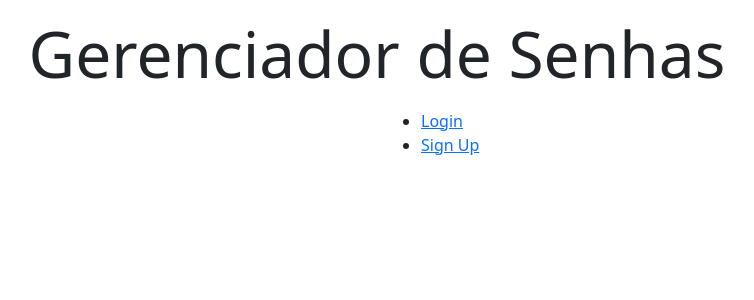
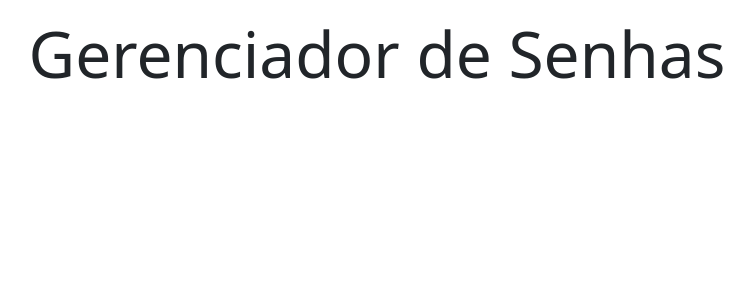
Before and after one commit to joaopalmeidao/password_manager_app, a Flask app: page /home in a window 1280 px wide. Shown: the part 56-356 px from the top of the page, without its empty margins (263-1017 px from the left). Run offline with Flask 2, Linux system fonts and the light colour scheme; data that the repository does not hold is empty.

Commit message:
removendo

```diff
--- a/module/auth.py
+++ b/module/auth.py
@@ -19,7 +19,6 @@ def login_post():
 	if request.method == "POST":
 		# Get values from Form
 		email = request.form.get("email")
-		name = request.form.get("name")
 		password = request.form.get("password")
 		remember = request.form.get("remember")
 
--- a/module/templates/home.html
+++ b/module/templates/home.html
@@ -13,19 +13,6 @@
         <h3></h3>
         <p></p>
       </div>
-      <!--FORMS HERE-->
-      <div class="col-md-4">
-        <ul>
-          <li>
-            <a class="" href="{{url_for('auth.login')}}">Login</a>
-          </li>
-
-          <li>
-            <a class="" href="{{url_for('auth.signup')}}">Sign Up</a>
-          </li>
-        </ul>
-
-      </div>
 
     </div>
 
--- a/module/templates/login.html
+++ b/module/templates/login.html
@@ -30,10 +30,6 @@
         <div class="input-group">
             <input type="email" class="form-control" name="email" placeholder="Email">
         </div>
-        <label for="profile-name">Name</label>
-        <div class="input-group">
-            <input type="text" class="form-control" name="name" placeholder="User Name">
-        </div>
         <label for="profile_password">Password</label>
         <div class="input-group">
             <input type="password" class="form-control" name="password" id="profile-password">
```
